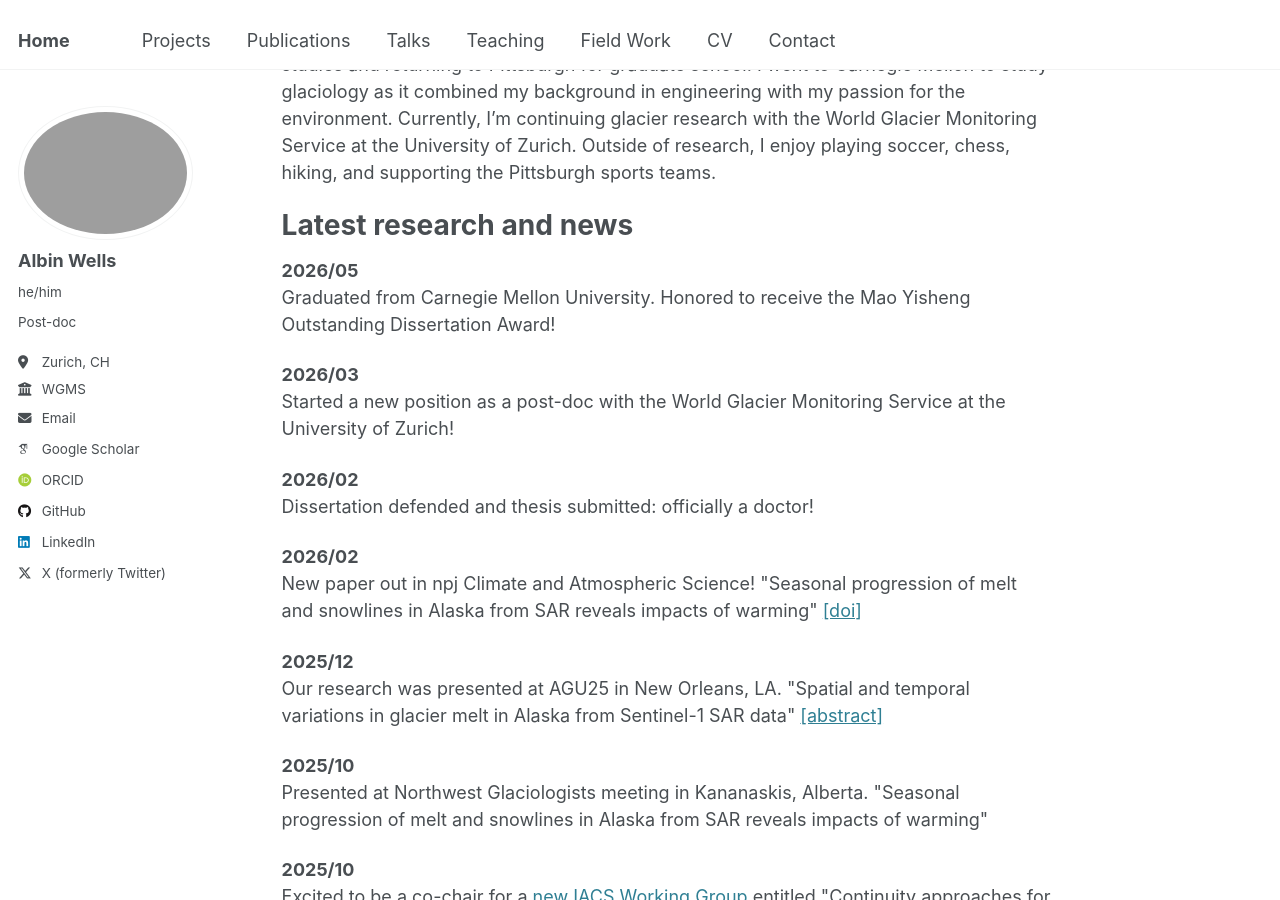
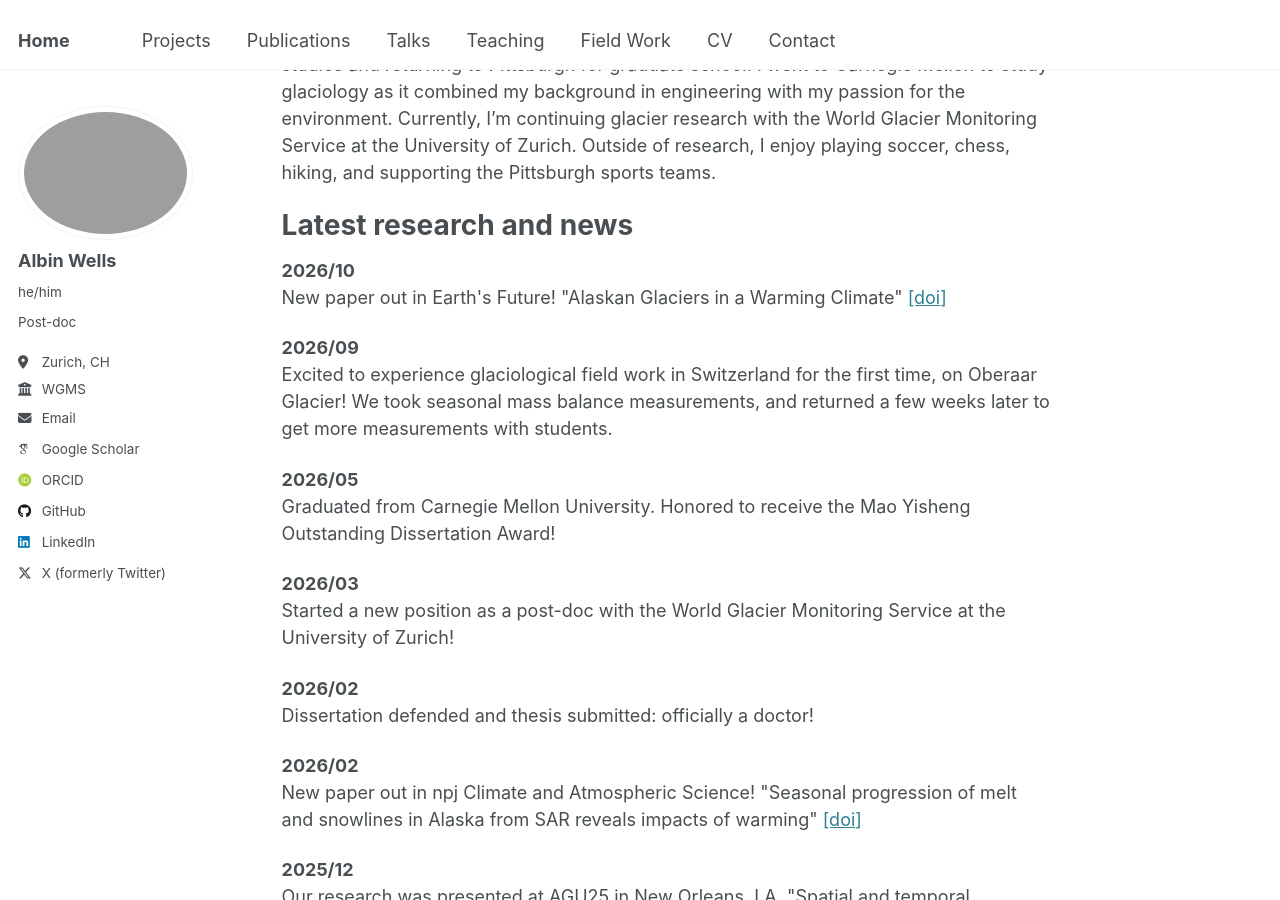
Before and after one commit to albinwwells/albinwwells.github.io, a Jekyll site: the page built from _pages/about.md, in a window 1280 px wide and 900 px high, scrolled down 606 px. Built offline with Jekyll 4.4.1, drawn with Linux system fonts in a browser that asks for light colours; some web fonts are replaced.

Commit message:
Update about.md

```diff
--- a/_pages/about.md
+++ b/_pages/about.md
@@ -20,6 +20,12 @@ I grew up in Pittsburgh, PA before attending Brown University for my undergradua
 
 Latest research and news
 ======
+<p> <strong> 2026/10 </strong> <br>
+New paper out in Earth's Future! "Alaskan Glaciers in a Warming Climate" <a href="https://doi.org/10.1029/2026EF009035">[doi]</a> </p>
+
+<p> <strong> 2026/09 </strong> <br>
+Excited to experience glaciological field work in Switzerland for the first time, on Oberaar Glacier! We took seasonal mass balance measurements, and returned a few weeks later to get more measurements with students. </p>
+
 <p> <strong> 2026/05 </strong> <br>
 Graduated from Carnegie Mellon University. Honored to receive the Mao Yisheng Outstanding Dissertation Award! </p>
 
```
